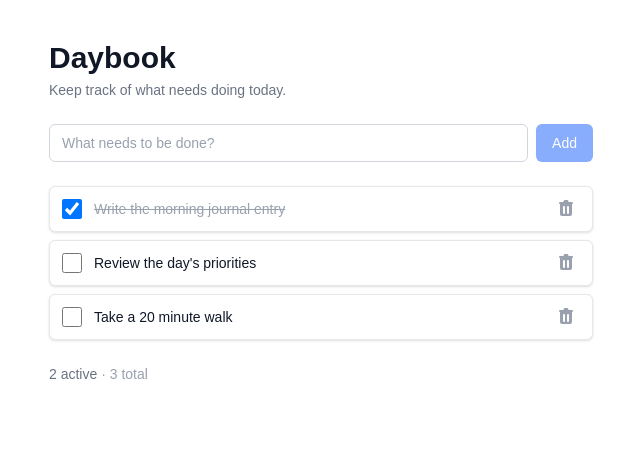
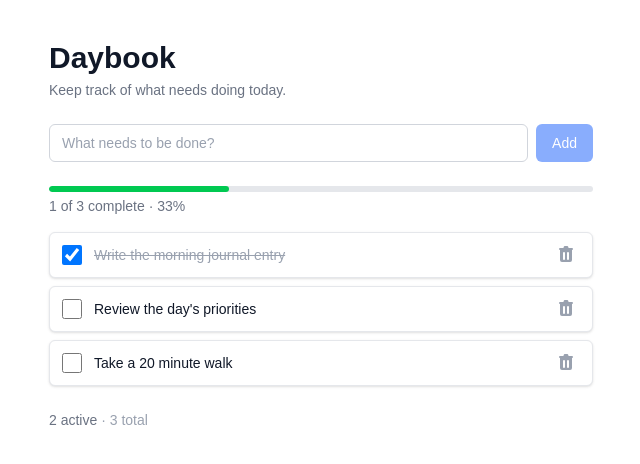
Before and after one commit to illegalcall/todo-app, a Next.js app: page / in a window 1280 px wide. Shown: the top 464 px of the page, without its empty margins (319-959 px from the left). Built offline with nearby package versions, Linux system fonts and the light colour scheme.

Commit message:
feat: track todo progress

```diff
--- a/app/page.tsx
+++ b/app/page.tsx
@@ -1,5 +1,5 @@
 // #107 — Main page wiring with state management
-// #108 — Todo deletion  |  #109 — Todo count summary
+// #108 — Todo deletion  |  #109 — Todo count summary  |  #50 — progress display
 "use client";
 
 import { useState } from "react";
@@ -7,6 +7,7 @@ import type { Todo } from "@/types/todo";
 import { sampleTodos } from "@/types/todo";
 import AddTodo from "@/components/AddTodo";
 import TodoList from "@/components/TodoList";
+import TodoProgress from "@/components/TodoProgress";
 
 export default function Home() {
   const [todos, setTodos] = useState<Todo[]>(sampleTodos);
@@ -48,6 +49,8 @@ export default function Home() {
         <AddTodo onAdd={handleAdd} />
       </div>
 
+      <TodoProgress todos={todos} />
+
       <TodoList
         todos={todos}
         onToggle={handleToggle}
--- /dev/null
+++ b/components/TodoProgress.tsx
@@ -0,0 +1,33 @@
+// #50 — Compact accessible progress display
+import type { Todo } from "@/types/todo";
+
+export default function TodoProgress({ todos }: { todos: Todo[] }) {
+  const total = todos.length;
+  const completed = todos.filter((todo) => todo.completed).length;
+  const percent = total === 0 ? 0 : Math.round((completed / total) * 100);
+
+  return (
+    <div
+      className="mb-4"
+      role="progressbar"
+      aria-label="Todo progress"
+      aria-valuemin={0}
+      aria-valuemax={100}
+      aria-valuenow={percent}
+      aria-valuetext={`${completed} of ${total} completed (${percent}%)`}
+    >
+      <div
+        className="h-1.5 w-full overflow-hidden rounded-full bg-gray-200 dark:bg-gray-700"
+        aria-hidden="true"
+      >
+        <div
+          className="h-full rounded-full bg-green-500 transition-all duration-200"
+          style={{ width: `${percent}%` }}
+        />
+      </div>
+      <p className="mt-1 text-sm text-gray-500 dark:text-gray-400">
+        {completed} of {total} complete &middot; {percent}%
+      </p>
+    </div>
+  );
+}
```
